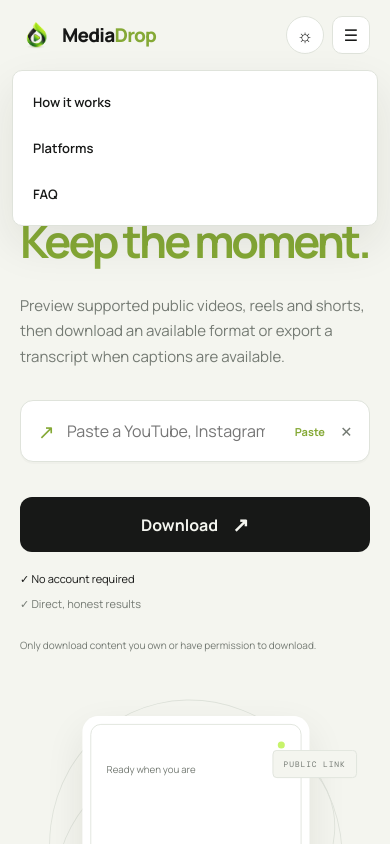
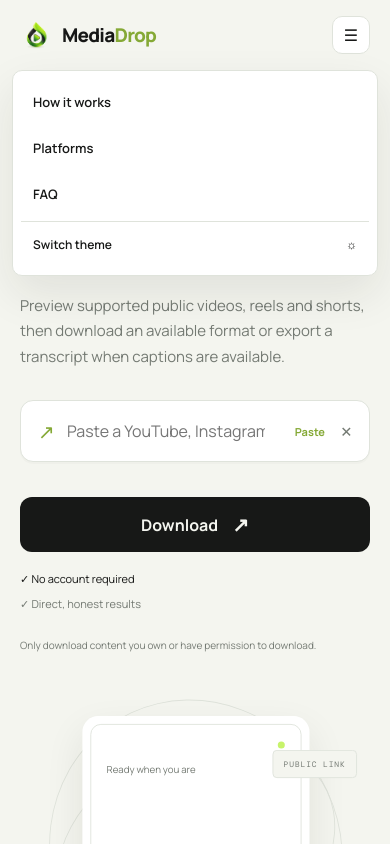
Before and after one commit to rankochandamem/Video-DL, a website built with Vite: page frontend/index.html in a window 390 px wide. Both pictures are taken after a click on the button "Open menu". Shown: the top 844 px of the page. Built offline with nearby package versions, Linux system fonts and the light colour scheme.

Commit message:
Move theme switch into mobile menu

```diff
--- a/frontend/css/logos.css
+++ b/frontend/css/logos.css
@@ -23,6 +23,22 @@
 .site-footer .brand-logo {
   width: 44px;
   height: 44px;
+}
+
+.desktop-nav .theme-toggle {
+  display: inline-flex;
+  align-items: center;
+  gap: 7px;
+  width: auto;
+  height: 32px;
+  padding: 0 10px;
+  border-radius: 16px;
+  color: inherit;
+  font-size: 12px;
+}
+
+.desktop-nav .theme-toggle span:first-child {
+  display: none;
 }
 
 @media (max-width: 800px) {
@@ -70,6 +86,24 @@
     color: var(--ink);
   }
 
+  .desktop-nav.mobile-open .theme-toggle {
+    display: flex;
+    justify-content: space-between;
+    width: 100%;
+    height: auto;
+    margin-top: 4px;
+    padding: 14px 12px;
+    border: 0;
+    border-top: 1px solid var(--line);
+    border-radius: 0;
+    color: var(--ink);
+    text-align: left;
+  }
+
+  .desktop-nav.mobile-open .theme-toggle span:first-child {
+    display: inline;
+  }
+
   [data-theme="dark"] .desktop-nav.mobile-open {
     background: var(--panel);
     border-color: var(--line);
--- a/frontend/index.html
+++ b/frontend/index.html
@@ -56,19 +56,18 @@
             <a href="#how-it-works">How it works</a>
             <a href="#platforms">Platforms</a>
             <a href="#faq">FAQ</a>
-        </nav>
-
-        <div class="header-actions">
-
             <button
-                class="icon-button"
+                class="icon-button theme-toggle"
                 id="theme-toggle"
                 type="button"
                 aria-label="Switch theme"
             >
-                ☼
+                <span>Switch theme</span>
+                <span class="theme-icon" aria-hidden="true">☼</span>
             </button>
+        </nav>
 
+        <div class="header-actions">
             <button
                 class="menu-button"
                 id="menu-toggle"
--- a/frontend/js/app.js
+++ b/frontend/js/app.js
@@ -12,9 +12,10 @@
 const platformNames = { direct: 'Direct media', youtube: 'YouTube', facebook: 'Facebook', instagram: 'Instagram', twitter: 'X / Twitter', tiktok: 'TikTok' };
 const sleep = (ms) => new Promise((resolve) => setTimeout(resolve, ms));
 
+const themeIcon = themeToggle.querySelector('.theme-icon');
 if (localStorage.getItem('mediadrop-theme') === 'dark') document.documentElement.dataset.theme = 'dark';
-themeToggle.addEventListener('click', () => { const dark = document.documentElement.dataset.theme !== 'dark'; document.documentElement.dataset.theme = dark ? 'dark' : ''; localStorage.setItem('mediadrop-theme', dark ? 'dark' : 'light'); themeToggle.textContent = dark ? '☾' : '☼'; });
-if (document.documentElement.dataset.theme === 'dark') themeToggle.textContent = '☾';
+themeToggle.addEventListener('click', () => { const dark = document.documentElement.dataset.theme !== 'dark'; document.documentElement.dataset.theme = dark ? 'dark' : ''; localStorage.setItem('mediadrop-theme', dark ? 'dark' : 'light'); themeIcon.textContent = dark ? '☾' : '☼'; });
+if (document.documentElement.dataset.theme === 'dark') themeIcon.textContent = '☾';
 
 pasteButton.addEventListener('click', async () => { try { input.value = await navigator.clipboard.readText(); input.focus(); } catch { input.focus(); } });
 clearButton.addEventListener('click', () => { input.value = ''; formError.textContent = ''; input.focus(); });
```
